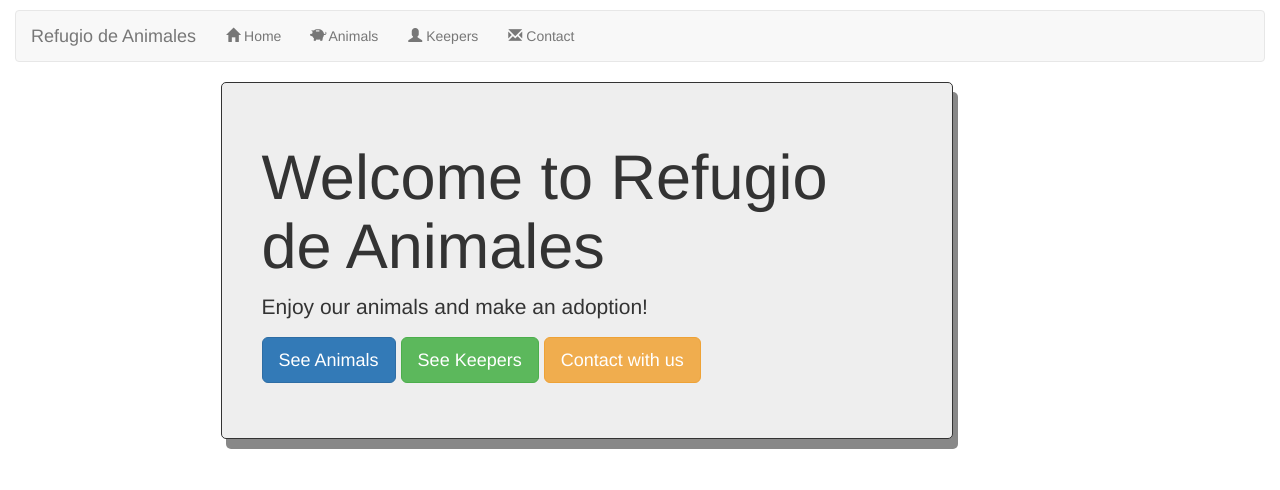
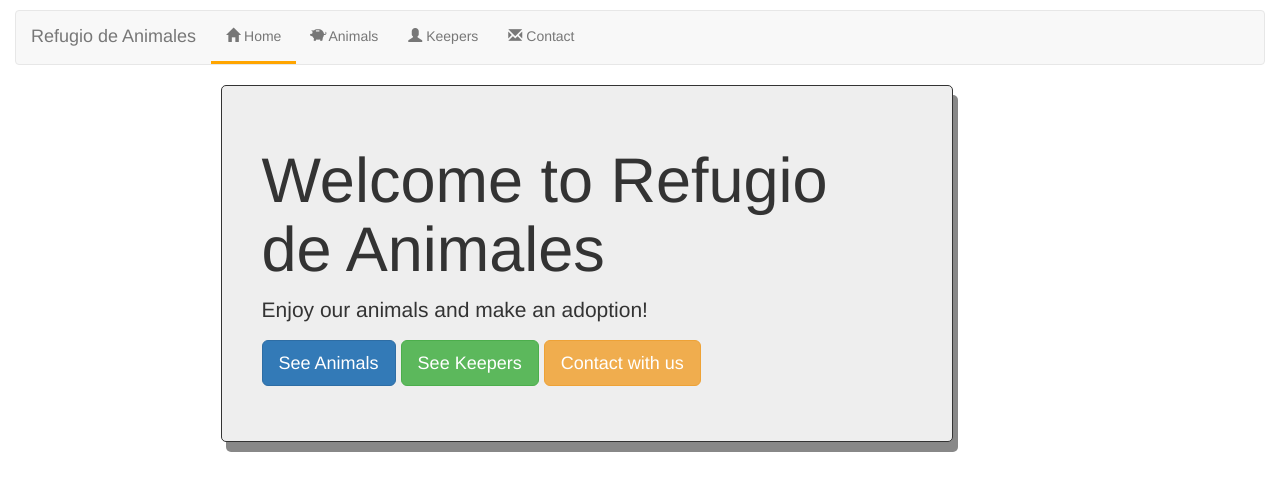
Before and after one commit to jestevezsoarez/refugio-animales-frontend, an Angular app: page /home in a window 1280 px wide. Shown: the top 490 px of the page. Built offline with nearby package versions, Linux system fonts and the light colour scheme.

Commit message:
maquetado clase active para el menu de navegacion

```diff
--- a/src/app/app.component.html
+++ b/src/app/app.component.html
@@ -6,25 +6,25 @@
             </div>
             <ul class="nav navbar-nav">
                 <li>
-                    <a [routerLink]="['/home']" routerLinkActive="router-link-active">
+                    <a [routerLink]="['/home']" routerLinkActive="active">
                         <span class="glyphicon glyphicon-home"></span>
                         Home
                     </a>
                 </li>
                 <li>
-                    <a [routerLink]="['/animals']" routerLinkActive="router-link-active">
+                    <a [routerLink]="['/animals']" routerLinkActive="active">
                         <span class="glyphicon glyphicon-piggy-bank"></span>
                         Animals
                     </a>
                 </li>
                 <li>
-                    <a [routerLink]="['/keepers']" routerLinkActive="router-link-active">
+                    <a [routerLink]="['/keepers']" routerLinkActive="active">
                         <span class="glyphicon glyphicon-user"></span>
                         Keepers
                     </a>
                 </li>
                 <li>
-                    <a [routerLink]="['/contact']" routerLinkActive="router-link-active">
+                    <a [routerLink]="['/contact']" routerLinkActive="active">
                         <span class="glyphicon glyphicon-envelope"></span>
                         Contact
                     </a>
--- a/src/styles.css
+++ b/src/styles.css
@@ -16,3 +16,7 @@
 .btn-home {
     margin-right: 5px;
 }
+
+.navbar-nav .active {
+    border-bottom: 3px solid orange;
+}
```
